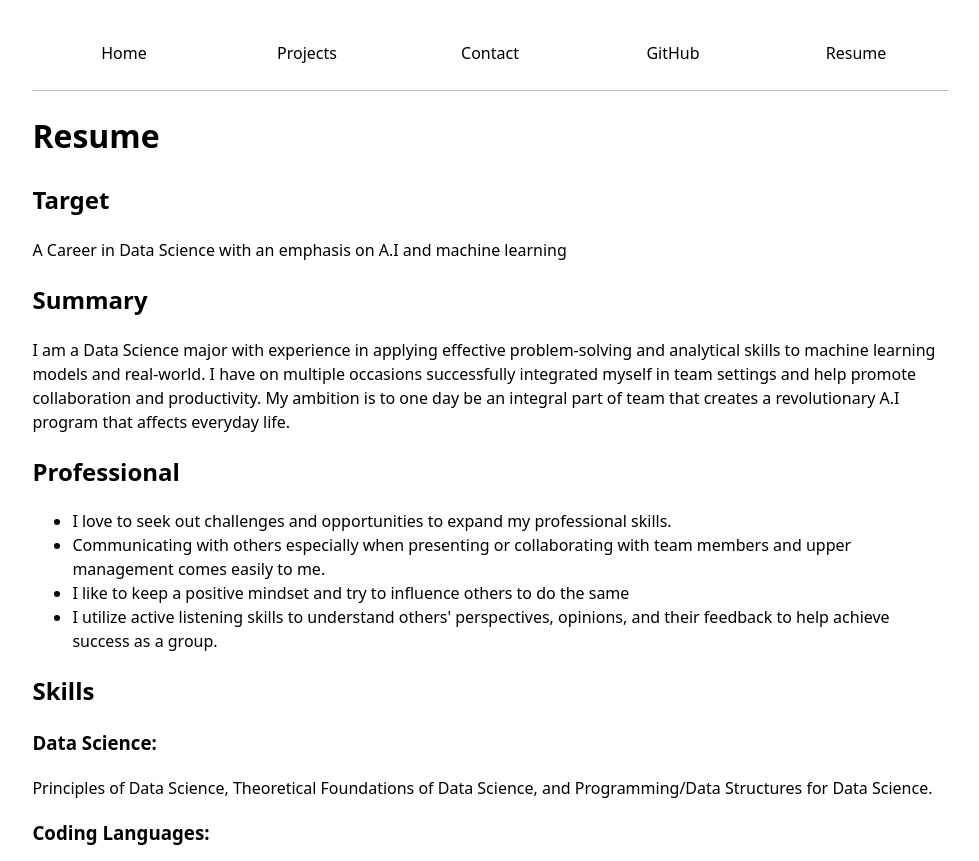
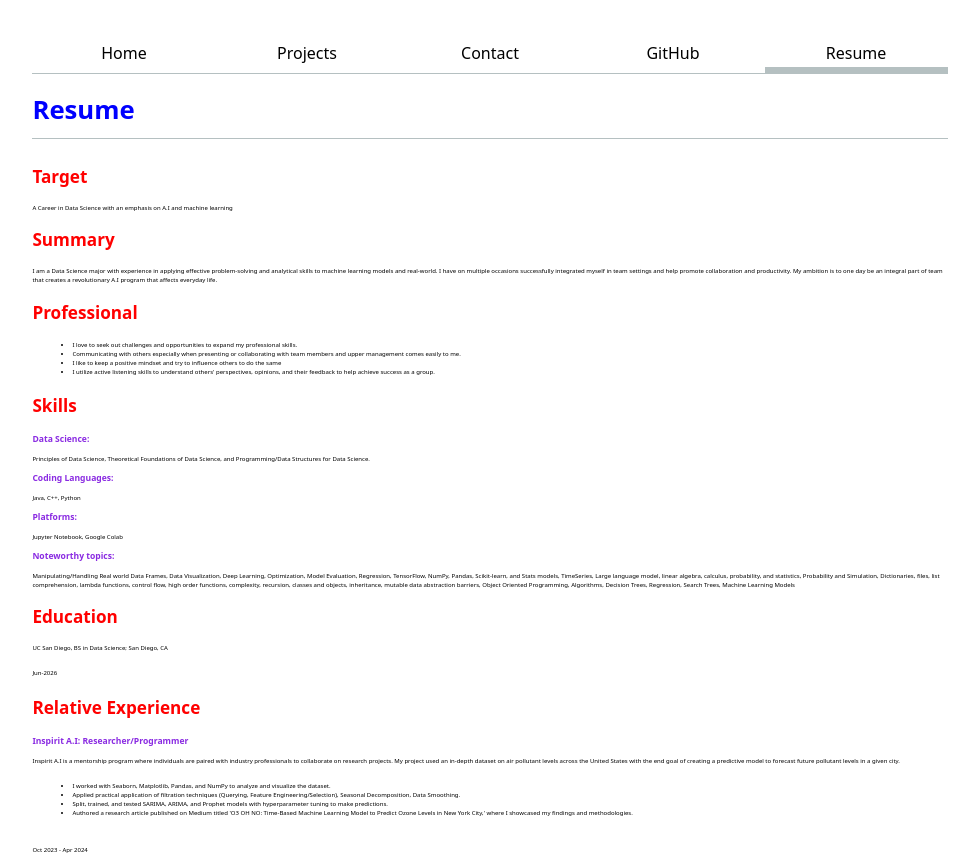
Before and after one commit to SriSupratikTalari/portfolio, a plain HTML site: page resume/index.html in a window 1280 px wide. Shown: the top 861 px of the page, without its empty margins (150-1129 px from the left). Drawn offline with Linux system fonts and the light colour scheme.

Commit message:
almost done

```diff
--- a/resume/index.html
+++ b/resume/index.html
@@ -6,7 +6,7 @@
     <title>Resume - Sri Supratik Talari</title>
     <link rel="stylesheet" href="../style.css">
 </head>
-<body>
+<body class="resume">
     <nav>
         <a href="../index.html">Home</a>
         <a href="../projects/index.html">Projects</a>
--- a/style.css
+++ b/style.css
@@ -22,10 +22,8 @@ nav a {
   padding: 0.5em;
 }
 nav a.current {
-  border-bottom: 0.4em;
-  border-bottom-color: oklch(80% 3% 200);
-  padding-bottom: 25px;
-
+  border-bottom: 0.4em solid oklch(80% 3% 200); /* thick gray underline */
+  padding-bottom: 0.1em; /* reduced padding to offset border thickness */
 }
 html {
   --color-accent: oklch(65% 50% 0);
@@ -47,7 +45,7 @@ form label {
 .projects {
   display: grid;
   grid-template-columns: repeat(auto-fill, minmax(15em, 1fr));
-
+  gap: 1em;
 }
 .projects article {
   grid-template-rows: subgrid;
@@ -65,3 +63,32 @@ form label {
   line-height: 1.1;
   text-wrap: balance;
 }
+nav a:hover {
+  border-bottom: 0.4em solid var(--color-accent);
+  padding-bottom: 25px; /* match .current for consistent layout */
+  background-color: oklch(from var(--color-accent) 95% 5% h);
+}
+.resume h1 {
+  font-size: 3ex;
+  color: blue;
+  border-bottom: 1px solid oklch(80% 3% 200);
+  padding-bottom: 0.3em;
+  margin-bottom: 1em;
+}
+.resume h2{
+  font-size: 2ex;
+  color: red;
+}
+.resume h3 {
+  font-size: 1ex;
+  color: blueviolet;
+}
+.resume p, .resume li, .resume time {
+  font-size: 0.5ex;
+  color: black;
+}
+.projects img {
+  max-width: 100%;
+  display: block;
+  border-radius: 0.5em; /* optional: gives a nice rounded edge look */
+}
```
